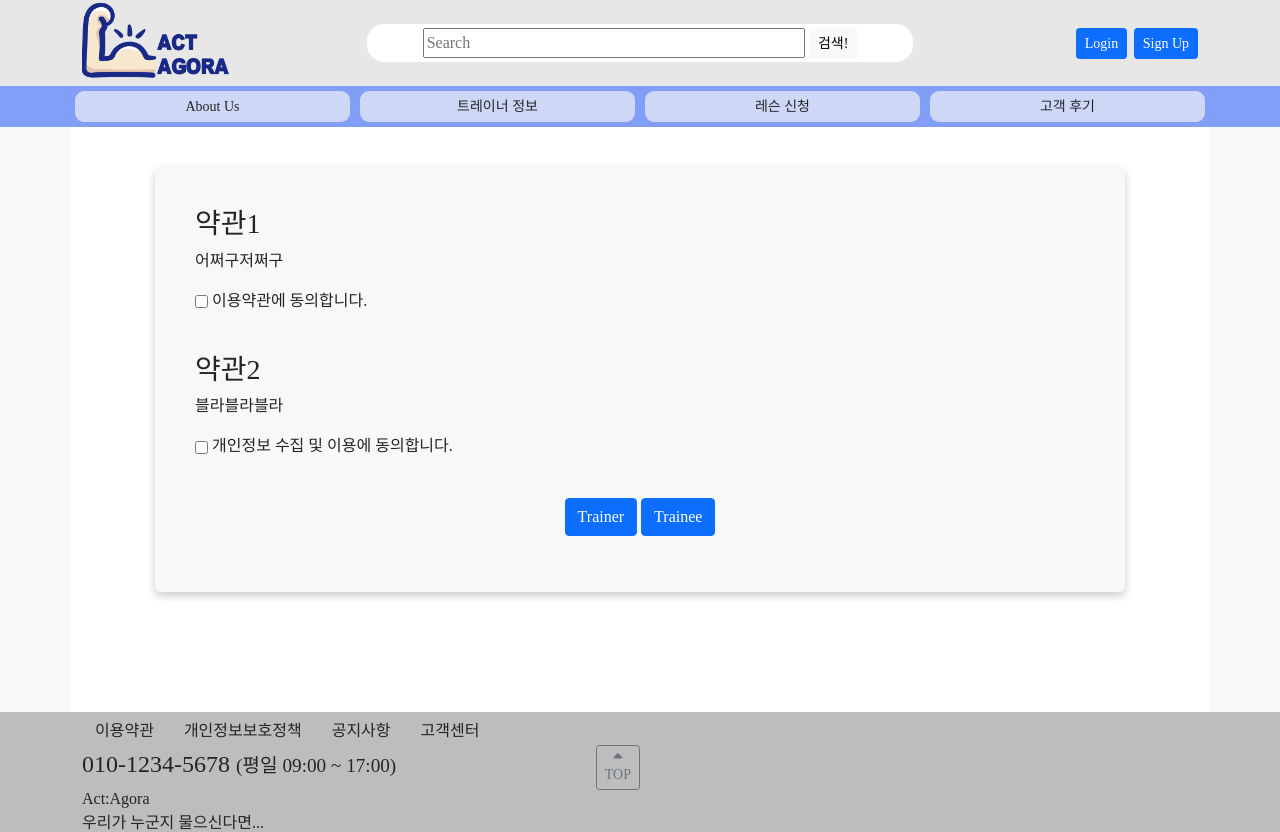
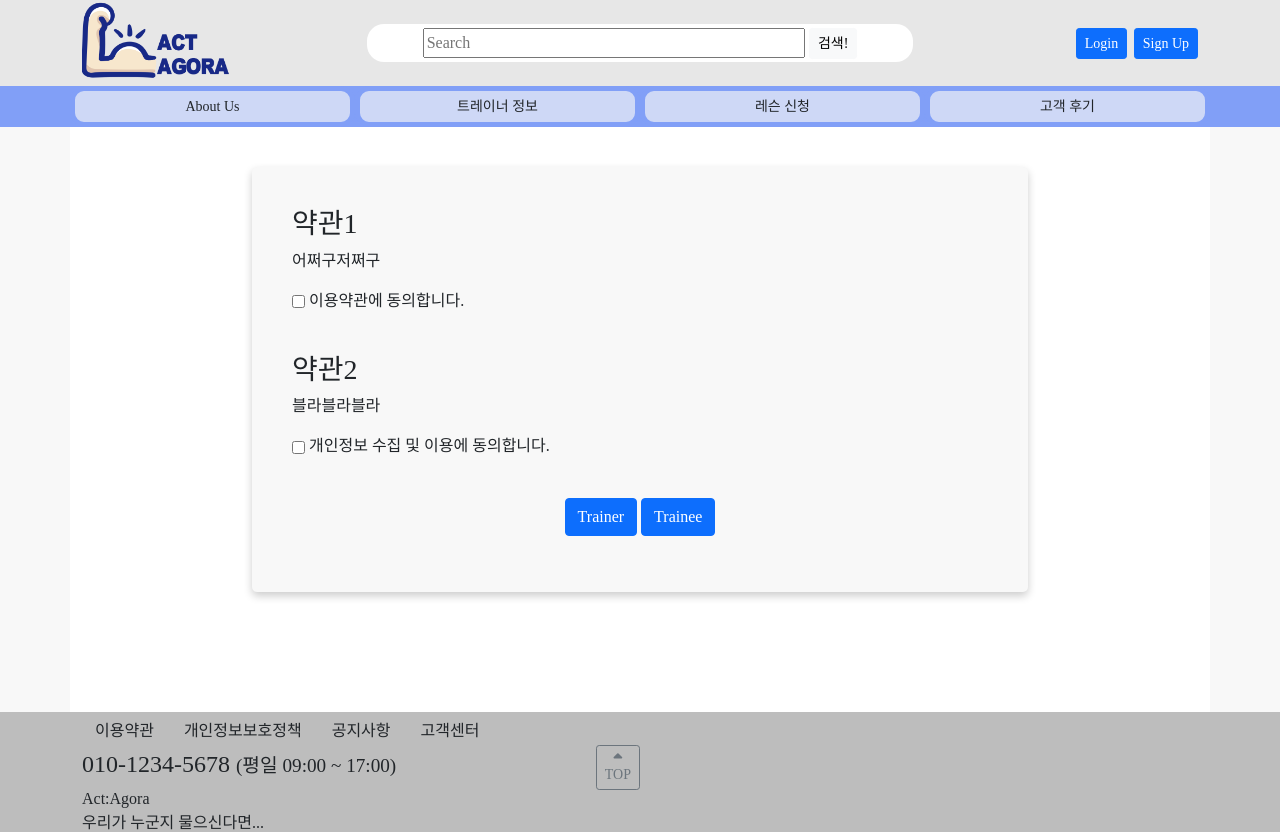
Before and after one commit to 4802852/Act-Agora, a Django app: template templates/accounts/agreement.html in a window 1280 px wide. Shown: the top 832 px of the page. Run offline with Django 3.2, Linux system fonts and the light colour scheme; the template is opened without the code that fills it, so the values that code supplies are empty; some libraries are stand-ins or nearby versions; some web fonts are replaced.

Commit message:
register style

```diff
--- a/templates/accounts/register_template.html
+++ b/templates/accounts/register_template.html
@@ -3,7 +3,7 @@
 {% block contents %}
 <p>&nbsp;</p>
 <div class="row justify-content-center">
-    <div class="register_template col-12 col-md-10" style="padding: 40px; border-radius: 5px; background-color: #F8F8F8;">
+    <div class="register_template col-11 col-md-8" style="padding: 40px; border-radius: 5px; background-color: #F8F8F8;">
         {% block contents2 %}{% endblock %}
     </div>
 </div>
```
Also changed, not shown: db.sqlite3.
